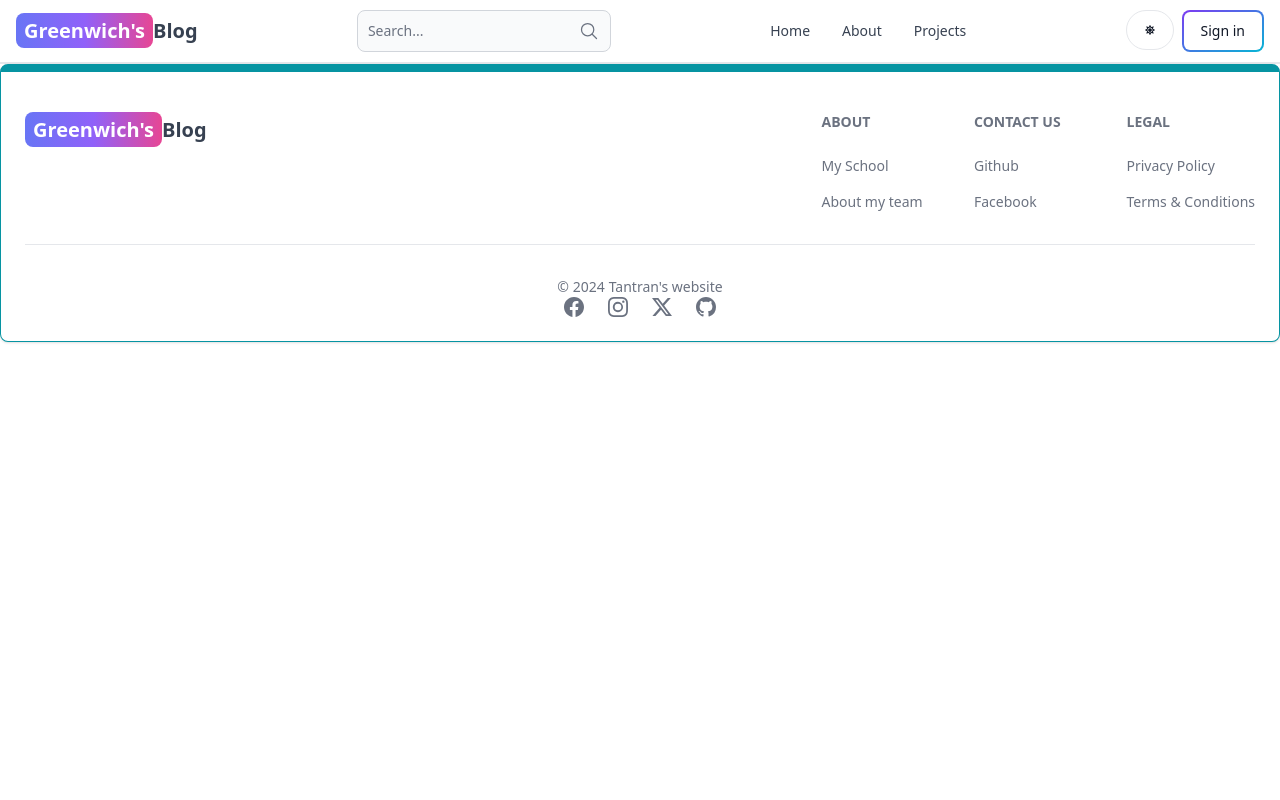
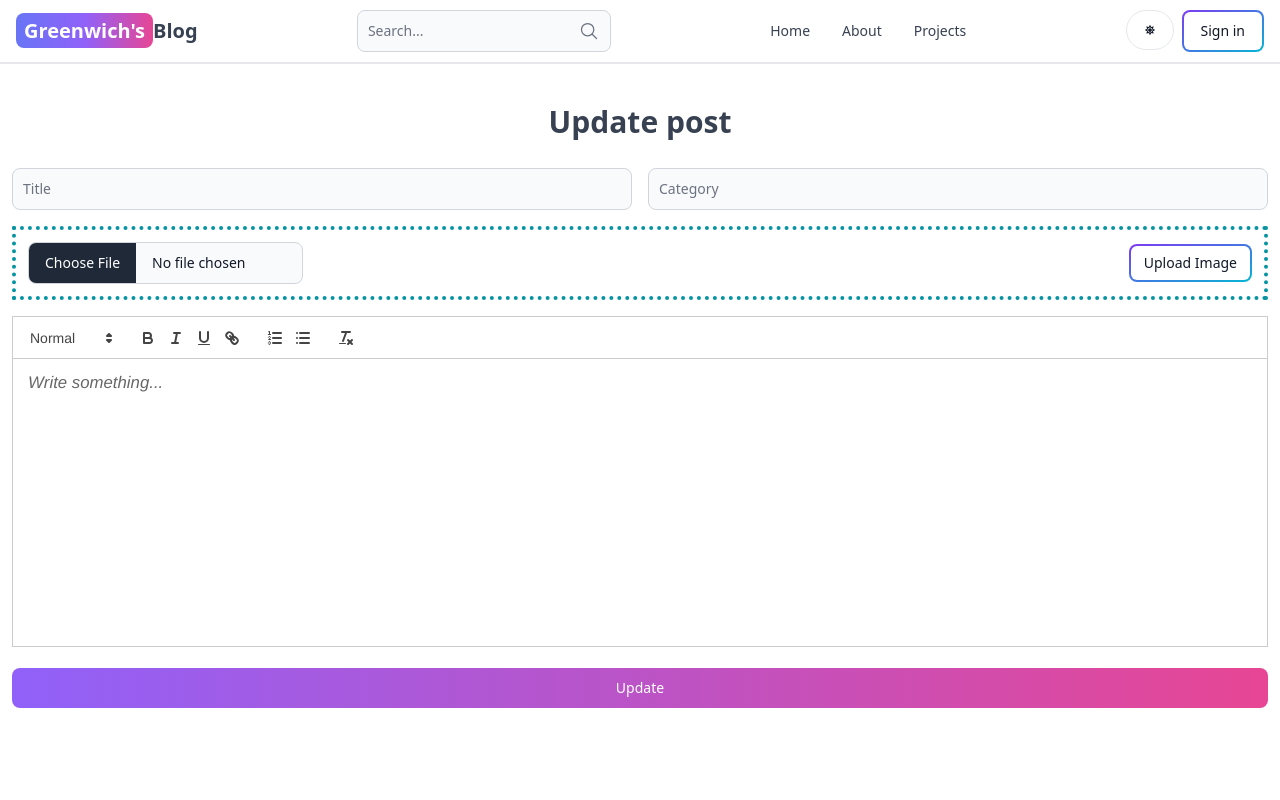
Before and after one commit to hansoo280102/asm-web-blog, a React (Vite) app: page /update-post/1 in a window 1280 px wide. Shown: the top 800 px of the page. Built offline with nearby package versions, Linux system fonts and the light colour scheme; no server answers.

Commit message:
update post

```diff
--- a/src/App.jsx
+++ b/src/App.jsx
@@ -9,6 +9,7 @@
 import Footer from "./components/Footer";
 import PrivateRoute from "./components/PrivateRoute";
 import CreatePost from "./pages/CreatePost";
+import UpdatePost from "./pages/UpdatePost";
 
 export default function App() {
   return (
@@ -23,7 +24,8 @@
         {/* <Route element={<OnlyAdminPrivateRoute />}>
           <Route path="/dashboard" element={<Dashboard />} />
         </Route> */}
-        <Route path="/create-post" element={<CreatePost />}></Route>
+        <Route path="/create-post" element={<CreatePost />} />
+        <Route path="/update-post/:postId" element={<UpdatePost />} />
         <Route path="/projects" element={<Projects />} />
         <Route path="/sign-in" element={<SignIn />} />
         <Route path="/sign-up" element={<SignUp />} />
--- a/src/components/DashPosts.jsx
+++ b/src/components/DashPosts.jsx
@@ -90,9 +90,6 @@
               <Table.HeadCell>Post title</Table.HeadCell>
               <Table.HeadCell>Major</Table.HeadCell>
               <Table.HeadCell>Delete</Table.HeadCell>
-              <Table.HeadCell>
-                <span>Edit</span>
-              </Table.HeadCell>
             </Table.Head>
             <Table.Body className="divide-y">
               {userPosts.map((post) => (
@@ -131,14 +128,6 @@
                     >
                       Delete
                     </span>
-                  </Table.Cell>
-                  <Table.Cell>
-                    <Link
-                      className="text-teal-500 hover:underline"
-                      to={`/update-post/${post._id}`}
-                    >
-                      <span>Edit</span>
-                    </Link>
                   </Table.Cell>
                 </Table.Row>
               ))}
--- /dev/null
+++ b/src/pages/UpdatePost.jsx
@@ -0,0 +1,204 @@
+/* eslint-disable no-unused-vars */
+import {
+  getDownloadURL,
+  getStorage,
+  ref,
+  uploadBytesResumable,
+} from "@firebase/storage";
+import { Alert, Button, FileInput, TextInput } from "flowbite-react";
+import { useEffect, useState } from "react";
+import ReactQuill from "react-quill";
+import "react-quill/dist/quill.snow.css";
+import { app } from "../firebase";
+import { CircularProgressbar } from "react-circular-progressbar";
+import "react-circular-progressbar/dist/styles.css";
+import { useNavigate, useParams } from "react-router-dom";
+import { useSelector } from "react-redux";
+
+export default function UpdatePost() {
+  const { currentUser } = useSelector((state) => state.user);
+  const [file, setFile] = useState(null);
+  const [imageUploadProgress, setImageUploadProgress] = useState(null);
+  const [imageUploadError, setImageUploadError] = useState(null);
+  const [formData, setFormData] = useState({});
+  const [publishError, setPublishError] = useState(null);
+  const { postId } = useParams();
+
+  const navigate = useNavigate();
+
+  useEffect(() => {
+    try {
+      const fetchPost = async () => {
+        const res = await fetch(`/api/post/getposts?postId=${postId}`);
+        const data = await res.json();
+        if (!res.ok) {
+          console.log(data.message);
+          setPublishError(data.message);
+          return;
+        }
+        if (res.ok) {
+          setPublishError(null);
+          setFormData(data.posts[0]);
+        }
+      };
+      fetchPost();
+    } catch (error) {
+      console.log(error.message);
+    }
+  }, [postId]);
+
+  const handleUploadImage = async () => {
+    try {
+      if (!file) {
+        setImageUploadError("No file selected");
+        return;
+      }
+      setImageUploadError(null);
+      const storage = getStorage(app);
+      const fileName = new Date().getTime() + "-" + file.name;
+      const storageRef = ref(storage, fileName);
+      const uploadTask = uploadBytesResumable(storageRef, file);
+      uploadTask.on(
+        "state_changed",
+        (snapshot) => {
+          const progress =
+            (snapshot.bytesTransferred / snapshot.totalBytes) * 100;
+          setImageUploadProgress(progress.toFixed(0));
+        },
+        (error) => {
+          setImageUploadError("Please select an image");
+          setImageUploadProgress(null);
+        },
+        () => {
+          getDownloadURL(uploadTask.snapshot.ref).then((downloadURL) => {
+            setImageUploadProgress(null);
+            setImageUploadError(null);
+            setFormData({ ...formData, image: downloadURL });
+          });
+        }
+      );
+    } catch (error) {
+      setImageUploadError("Image upload failed");
+      setImageUploadProgress(null);
+      console.log(error);
+    }
+  };
+
+  const handleSubmit = async (e) => {
+    e.preventDefault();
+    try {
+      const res = await fetch(
+        `/api/post/updatepost/${formData._id}/${currentUser._id}`,
+        {
+          method: "PUT",
+          headers: {
+            "Content-Type": "application/json",
+          },
+          body: JSON.stringify(formData),
+        }
+      );
+      const data = await res.json();
+
+      // Kiểm tra và log phản hồi để biết chính xác server trả về gì
+      console.log("Response status:", res.status);
+      console.log("Response data:", data);
+
+      // Chỉ kiểm tra nếu mã trạng thái không phải 200
+      if (res.status !== 200) {
+        setPublishError(data.message || "Error occurred");
+        return;
+      }
+
+      // Nếu mọi thứ đều ổn, điều hướng người dùng tới trang bài viết
+      setPublishError(null);
+      navigate(`post/${data.slug}`);
+    } catch (error) {
+      // Xử lý lỗi nếu request gặp vấn đề
+      setPublishError("Something went wrong");
+    }
+  };
+
+  return (
+    <div className="p-3 max-2-3xl mx-auto min-h-screen">
+      <h1 className="text-center text-3xl my-7 font-semibold">Update post</h1>
+      <form className="flex flex-col gap-4" onSubmit={handleSubmit}>
+        <div className="flex flex-col gap-4 sm:flex-row justify-between">
+          <TextInput
+            type="text"
+            placeholder="Title"
+            required
+            id="title"
+            className="flex-1"
+            onChange={(e) =>
+              setFormData({ ...formData, title: e.target.value })
+            }
+            value={formData.title}
+          />
+          <TextInput
+            type="text"
+            placeholder="Category"
+            required
+            id="category"
+            className="flex-1"
+            onChange={(e) =>
+              setFormData({ ...formData, category: e.target.value })
+            }
+            value={formData.category}
+          />
+        </div>
+        <div className="flex gap-4 items-center justify-between border-4 border-teal-500 border-dotted p-3">
+          <FileInput
+            type="file"
+            accept="image/*"
+            onChange={(e) => setFile(e.target.files[0])}
+          />
+          <Button
+            type="button"
+            gradientDuoTone="purpleToBlue"
+            size="sm"
+            outline
+            onClick={handleUploadImage}
+            disabled={imageUploadProgress}
+          >
+            {imageUploadProgress ? (
+              <div className="w-16 h-16">
+                <CircularProgressbar
+                  value={imageUploadProgress}
+                  text={`${imageUploadProgress || 0}%`}
+                />
+              </div>
+            ) : (
+              "Upload Image"
+            )}
+          </Button>
+        </div>
+        {imageUploadError && <Alert color="failure">{imageUploadError}</Alert>}
+        {formData.image && (
+          <img
+            src={formData.image}
+            alt="update"
+            className="w-full h-72 object-cover "
+          />
+        )}
+        <ReactQuill
+          theme="snow"
+          value={formData.content}
+          className="dark:text-white h-72 mb-12"
+          placeholder="Write something..."
+          required
+          onChange={(value) => {
+            setFormData({ ...formData, content: value });
+          }}
+        />
+        <Button type="submit" gradientDuoTone="purpleToPink">
+          Update
+        </Button>
+        {publishError && (
+          <Alert className="mt-5" color="failure">
+            {publishError}
+          </Alert>
+        )}
+      </form>
+    </div>
+  );
+}
```
